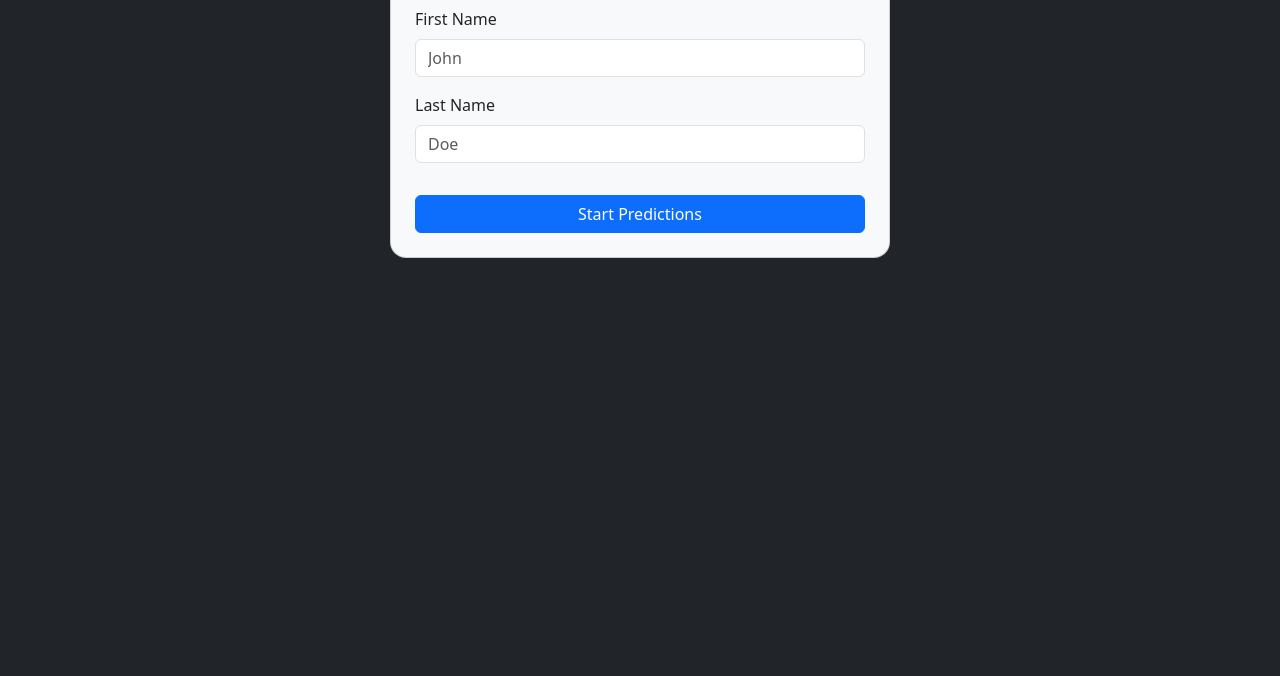
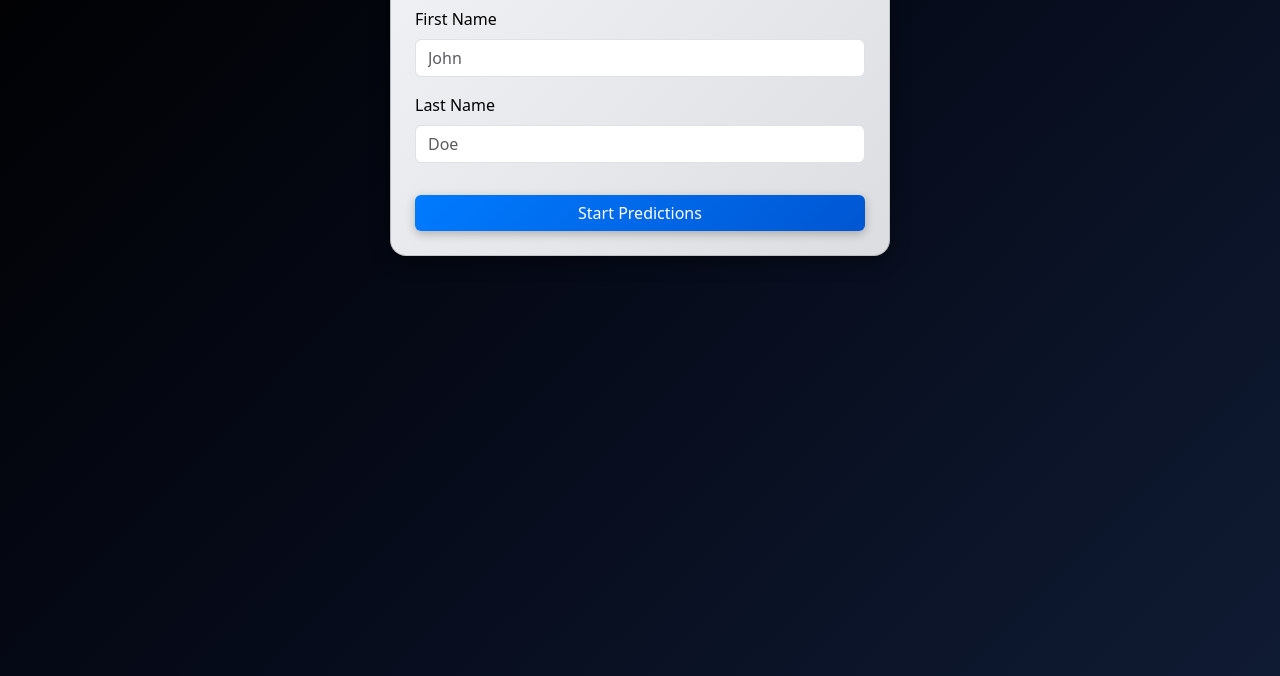
Before and after one commit to gdmastin42/updatedBowlGames, a plain HTML site: page html/index.html in a window 1280 px wide. Shown: the part 124-800 px from the top of the page. Drawn offline with nearby package versions, Linux system fonts and the light colour scheme; some packages are replaced by stand-ins of ours; a script that the page names is missing.

Commit message:
update gradient to look more modern

```diff
--- a/css/styles.css
+++ b/css/styles.css
@@ -153,3 +153,55 @@
     min-width: 600px;
   }
 } */
+
+body.bg-dark {
+    background: linear-gradient(135deg, #000000, #060b1a, #0f1b33);
+    background-attachment: fixed;
+    color: white;
+}
+
+/* Blue gradient for primary buttons */
+.btn-primary {
+    background: linear-gradient(135deg, #007bff, #0056d2);
+    border: none;
+}
+.btn-primary:hover {
+    background: linear-gradient(135deg, #3395ff, #0045a8);
+}
+
+/* Green gradient for success buttons */
+.btn-success {
+    background: linear-gradient(135deg, #28a745, #1e7e34);
+    border: none;
+}
+.btn-success:hover {
+    background: linear-gradient(135deg, #39c15c, #19692c);
+}
+
+/* Yellow gradient for warning buttons */
+.btn-warning {
+    background: linear-gradient(135deg, #f6c23e, #d39e00);
+    border: none;
+}
+.btn-warning:hover {
+    background: linear-gradient(135deg, #ffd45c, #b78300);
+}
+
+/* Glossy button effect */
+.btn {
+    color: white !important;
+    box-shadow: 0 3px 10px rgba(0,0,0,0.25);
+    transition: 0.3s ease-in-out;
+}
+
+.btn:hover {
+    transform: translateY(-2px);
+    box-shadow: 0 6px 14px rgba(0,0,0,0.35);
+}
+
+#divLogin {
+    background: linear-gradient(135deg, #f0f2f5, #e6e8eb, #dbdde0);
+    color: #000;
+    box-shadow: 0 4px 20px rgba(0,0,0,0.45);
+    border-radius: 1rem;
+}
--- a/html/index.html
+++ b/html/index.html
@@ -12,7 +12,7 @@
 <body class="bg-dark">
     <!-- Login Form -->
     <div class="container py-5">
-        <div id="divLogin" class="card p-4 rounded-4 bg-light mx-auto" style="max-width: 500px;">
+        <div id="divLogin" class="card p-4 rounded-4 mx-auto" style="max-width: 500px;">
         <h3 class="text-center mb-4">2024-25 Bowl Season Predictions</h3>
         <form id="frmLogin">
             <div class="mb-3">
```
